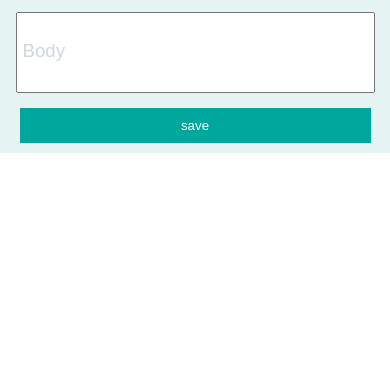
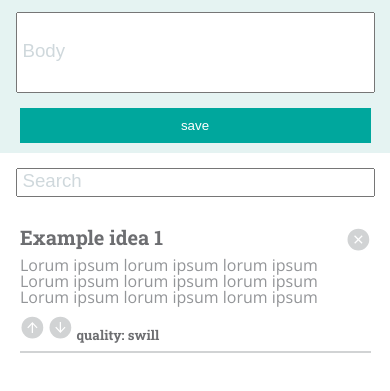
Before and after one commit to mariastlouis/infobox, a plain HTML site: page index.html in a window 390 px wide. Shown: the part 81-472 px from the top of the page. Drawn offline with nearby package versions, Linux system fonts and the light colour scheme.

Commit message:
added initial styles for mobile

```diff
--- a/index.html
+++ b/index.html
@@ -24,11 +24,11 @@
 	<h1><span class ="accent-color">idea</span>box </h1>
 
 	<label for="title-input">
-		<input id ="title-input" class="main-title header-input" type="text" placeholder ="Title">
+		<input id ="title-input" class="main-title input" type="text" placeholder ="Title">
 	</label>
 
 	<label for="body-input">
-		<input id ="body-input" class="idea-input header-input" type="text" placeholder ="Body">
+		<input id ="body-input" class="idea-input input" type="text" placeholder ="Body">
 	</label>
 
 	<label for = "submit-button">
@@ -38,9 +38,32 @@
 
 	</header>
 
-	<main>
+	<main class="container">
 
-	<article>
+		<label for="search-input">
+		<input id ="search-input" class="search-box input" type="text" placeholder ="Search">
+		</label>
+
+	<article class="idea-article">
+
+		<h2> Example idea 1</h2>
+
+
+			<img src ="images/delete.svg" class="icon-buttons delete-button right" />
+
+
+		<p contenteditable="true" class="idea-paragraph">Lorum ipsum lorum ipsum lorum ipsum Lorum ipsum lorum ipsum lorum ipsum Lorum ipsum lorum ipsum lorum ipsum </p>
+
+
+
+		<h3 class="quality-rank">
+			<img src ="images/upvote.svg" class ="icon-buttons upvote-button" />
+		<img src = "images/downvote.svg" class="icon-buttons downvote-button" />
+
+		quality: <span class = "quality-content"> swill</span> </h3>
+
+		<hr />
+
 
 	</article>
 
--- a/style/style.css
+++ b/style/style.css
@@ -10,6 +10,12 @@ h1 {
 	font-size: 22pt;
 	padding-top: 10px;
 }
+
+
+h1, h2, h3 {
+font-family: 'Roboto Slab', serif;
+}
+
 
 /*.h1div {
 	display: flex;
@@ -27,7 +33,7 @@ header {
 	color: #00A79D;
 }
 
-.header-input {
+.input {
 	width: 90%;
 	margin: 10px 10px 5px 10px;
 	height: 23px;
@@ -52,3 +58,63 @@ padding: 3px;
 	height: 35px;
 
 }
+
+/*main container styles*/
+
+.container {
+	text-align: center;
+	margin-top: 5px;
+}
+
+.icon {
+	width: 25px;
+	height: 25px;
+}
+
+.right {
+	float: right;
+}
+
+
+
+h2 {
+
+	color: #6D6E71;
+	font-size: 20px;
+}
+
+.idea-article {
+	width: 90%;
+	margin: 20px;
+	padding-top: 5px;
+	text-align: left;
+}
+
+.icon-buttons {
+	height: 25px;
+	width: 25px;
+	display: inline;
+}
+
+.delete-button {
+	margin-top: -20px;
+}
+
+.quality-rank {
+	display: inline;
+}
+
+h3 {
+	color: #6D6E71;
+	font-size: 10pt;
+}
+
+.idea-paragraph {
+	color: #939598;
+	font-size: 12pt;
+	margin: 10px auto;
+}
+
+hr {
+	border: 1px solid #D1D3D4;
+}
```
